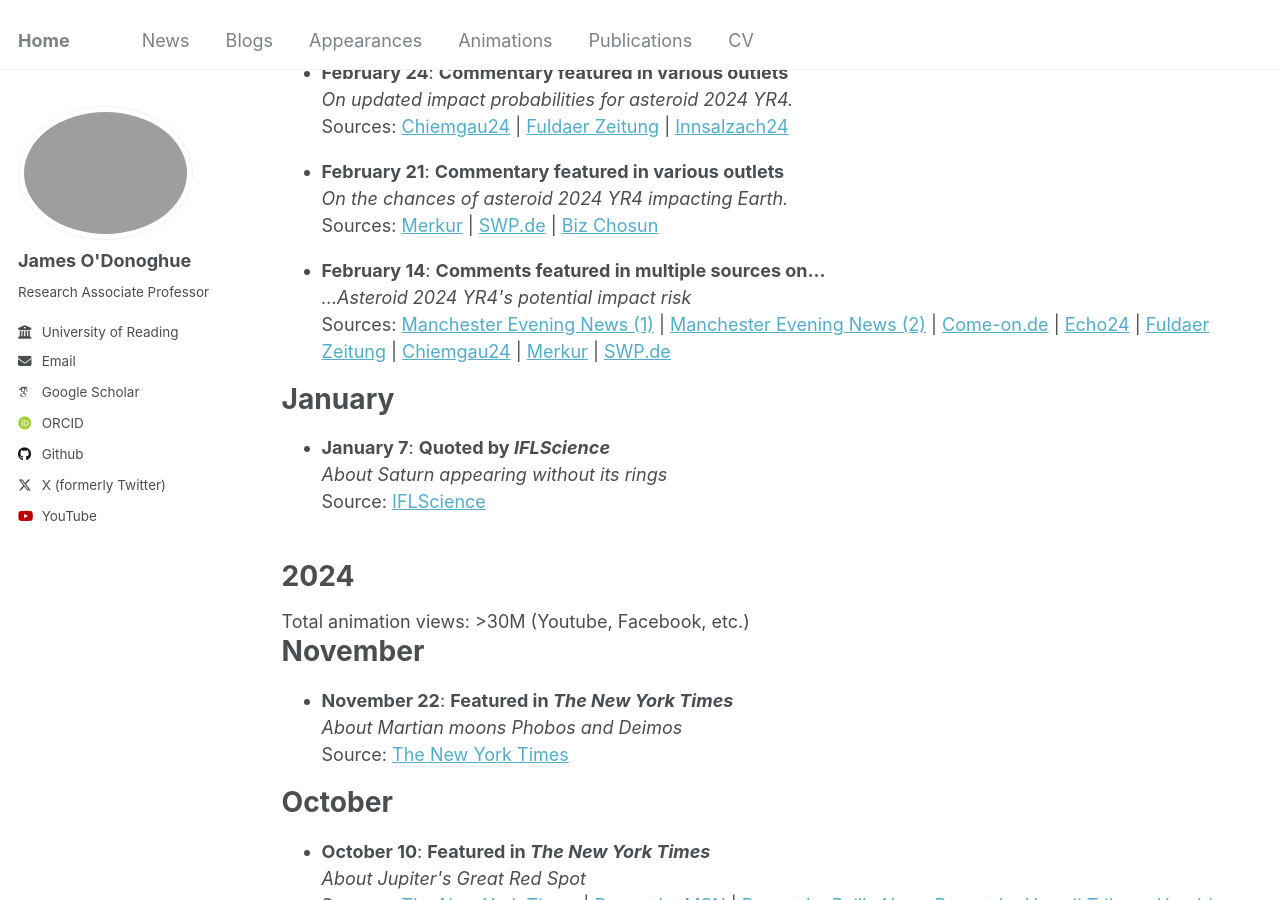
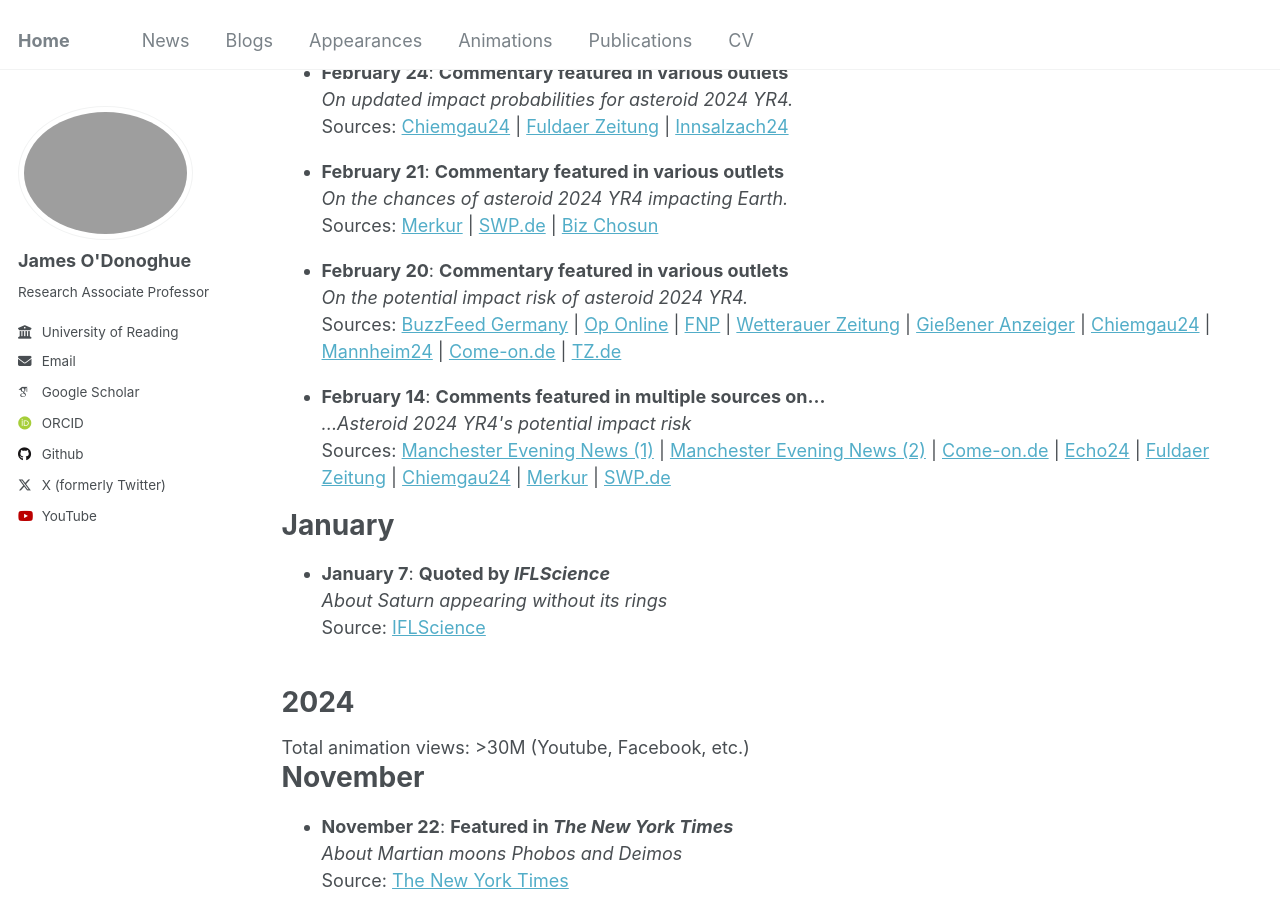
Before and after one commit to odonoghuespace/odonoghuespace.github.io, a Jekyll site: the page built from _pages/news.html, in a window 1280 px wide and 900 px high, scrolled down 1042 px. Built offline with Jekyll 4.4.1, drawn with Linux system fonts in a browser that asks for light colours; some web fonts are replaced.

Commit message:
Update news.html

```diff
--- a/_pages/news.html
+++ b/_pages/news.html
@@ -147,6 +147,23 @@ author_profile: true
     <a href="https://biz.chosun.com/en/en-science/2025/02/20/IPUNYZLQPBGIBG4FAJFYET6ZEY/">Biz Chosun</a>
   </li>
 </ul>
+
+<ul>
+  <li><strong>February 20</strong>: <strong>Commentary featured in various outlets</strong><br>
+    <em>On the potential impact risk of asteroid 2024 YR4.</em><br>
+    Sources:
+    <a href="https://www.buzzfeed.de/welt/fachleute-zum-asteroiden-2024-yr4-gibt-keine-systeme-die-einen-asteroideneinschlag-verhindern-zr-93578336.html">BuzzFeed Germany</a> |
+    <a href="https://www.op-online.de/welt/fachleute-zum-asteroiden-2024-yr4-gibt-keine-systeme-die-einen-asteroideneinschlag-verhindern-zr-93578336.html">Op Online</a> |
+    <a href="https://www.fnp.de/welt/fachleute-zum-asteroiden-2024-yr4-gibt-keine-systeme-die-einen-asteroideneinschlag-verhindern-zr-93578336.html">FNP</a> |
+    <a href="https://www.wetterauer-zeitung.de/panorama/fachleute-zum-asteroiden-2024-yr4-gibt-keine-systeme-die-einen-asteroideneinschlag-verhindern-zr-93578336.html">Wetterauer Zeitung</a> |
+    <a href="https://www.giessener-anzeiger.de/panorama/fachleute-zum-asteroiden-2024-yr4-gibt-keine-systeme-die-einen-asteroideneinschlag-verhindern-zr-93578336.html">Gießener Anzeiger</a> |
+    <a href="https://www.chiemgau24.de/welt/wissen/fachleute-zum-asteroiden-2024-yr4-gibt-keine-systeme-die-einen-asteroideneinschlag-verhindern-zr-93578336.html">Chiemgau24</a> |
+    <a href="https://www.mannheim24.de/welt/fachleute-zum-asteroiden-2024-yr4-gibt-keine-systeme-die-einen-asteroideneinschlag-verhindern-zr-93578336.html">Mannheim24</a> |
+    <a href="https://www.come-on.de/deutschland-welt/einschlagwahrscheinlichkeit-von-asteroid-2024-yr4-steigt-laut-nasa-nochmals-zr-93580814.html">Come-on.de</a> |
+    <a href="https://www.tz.de/wissen/einschlagwahrscheinlichkeit-von-asteroid-2024-yr4-steigt-laut-nasa-nochmals-zr-93580814.html">TZ.de</a>
+  </li>
+</ul>
+
 
 <ul>
   <li><strong>February 14</strong>: <strong>Comments featured in multiple sources on...</strong><br>
```
